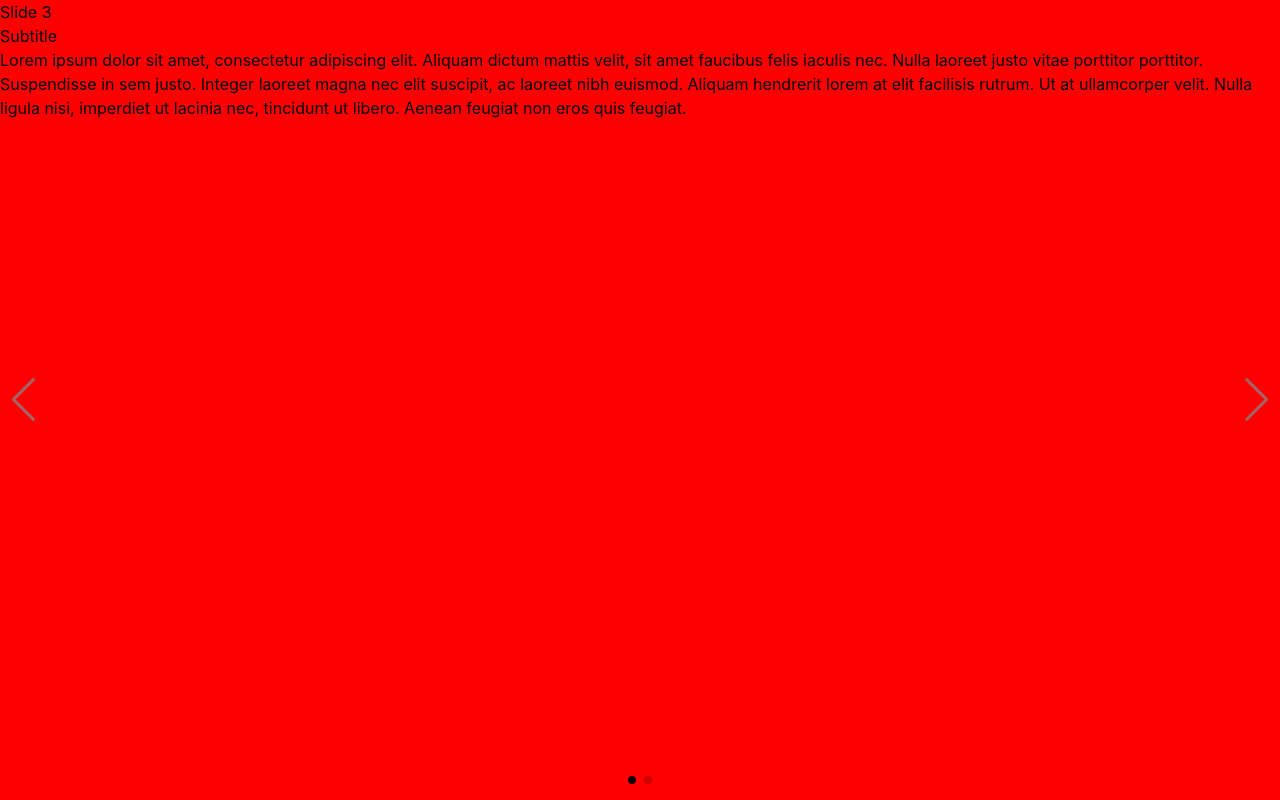
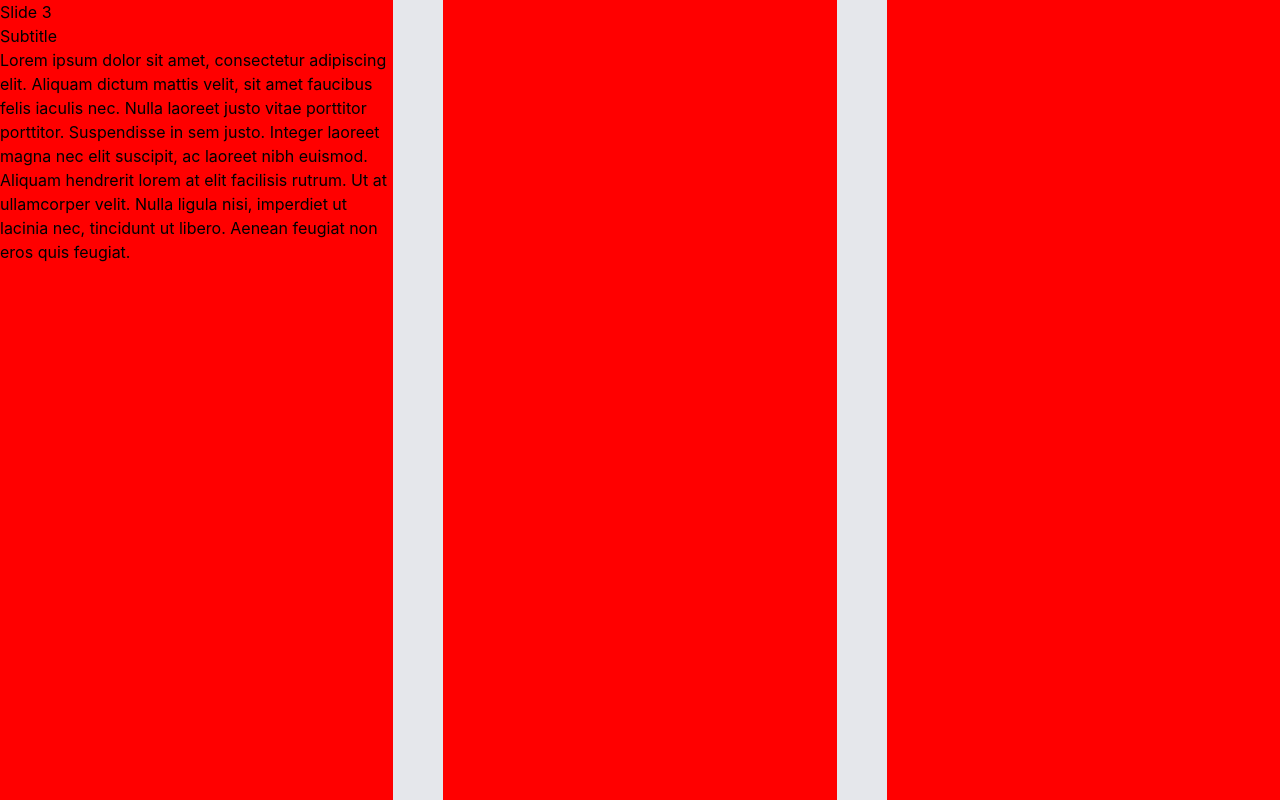
Before and after one commit to gmahima/framer-playground, a Next.js app: page / in a window 1280 px wide. Built offline with nearby package versions, Linux system fonts and the light colour scheme.

Commit message:
add text animation

```diff
--- /dev/null
+++ b/components/Swiper/Slide.jsx
@@ -0,0 +1,45 @@
+import { motion, useMotionValue } from "framer-motion"
+
+import { useSwiperSlide } from 'swiper/react';
+export const Slide = () => {
+    let isShowing = false
+    const swiperSlide = useSwiperSlide();
+    if(swiperSlide.isActive) {
+        isShowing = true
+    } else {
+        isShowing = false
+    }
+
+    console.log(swiperSlide, swiperSlide.isShowing)
+    return (
+        <motion.div style={{ backgroundColor: "red", height: "100vh" }}>
+            {isShowing && <motion.div
+              key={"s1"}
+              initial={{ y: 10, opacity: 0 }}
+              animate={{ y: 0, opacity: 1 }}
+              exit={{ y: -10, opacity: 0 }}
+              transition={{ duration: 0.2, delay: 0.2 }}
+            //   style={{opacity}}
+            >
+              <motion.div className="title" data-swiper-parallax="-300">
+                Slide 3
+              </motion.div>
+              <motion.div className="subtitle" data-swiper-parallax="-200">
+                Subtitle
+              </motion.div>
+              <motion.div className="text" data-swiper-parallax="-100">
+                <p>
+                  Lorem ipsum dolor sit amet, consectetur adipiscing elit.
+                  Aliquam dictum mattis velit, sit amet faucibus felis iaculis
+                  nec. Nulla laoreet justo vitae porttitor porttitor.
+                  Suspendisse in sem justo. Integer laoreet magna nec elit
+                  suscipit, ac laoreet nibh euismod. Aliquam hendrerit lorem at
+                  elit facilisis rutrum. Ut at ullamcorper velit. Nulla ligula
+                  nisi, imperdiet ut lacinia nec, tincidunt ut libero. Aenean
+                  feugiat non eros quis feugiat.
+                </p>
+              </motion.div>
+            </motion.div>}
+          </motion.div>
+    )
+}
--- a/components/Swiper/Swiper.jsx
+++ b/components/Swiper/Swiper.jsx
@@ -1,99 +1,23 @@
-import React, { useRef, useState } from "react";
-// Import Swiper React components
-import { Swiper, SwiperSlide } from "swiper/react";
-import { AnimatePresence } from "framer-motion";
+import { Virtual } from 'swiper';
+import { Swiper, SwiperSlide } from 'swiper/react';
+import {Slide} from './Slide'
 // Import Swiper styles
-import "swiper/css";
-import "swiper/css/pagination";
-import "swiper/css/navigation";
-
-// import required modules
-import { Parallax, Pagination, Navigation } from "swiper";
-import { motion, useMotionValue } from "framer-motion";
-
+import 'swiper/css';
+import 'swiper/css/virtual';
 
 export const ParallaxSwiper = () => {
-    let opacity = useMotionValue(0)
+  // Create array with 1000 slides
+  const slides = Array.from({ length: 1000 }).map(
+    (el, index) => `Slide ${index + 1}`
+  );
+
   return (
-    <AnimatePresence exitBeforeEnter>
-      <Swiper
-        loop={true}
-        style={{
-          "--swiper-navigation-color": "#a26565",
-          "--swiper-pagination-color": "#0c0101",
-        }}
-        speed={600}
-        pagination={{
-          clickable: true,
-        }}
-        navigation={true}
-        modules={[Pagination, Navigation]}
-        className="mySwiper"
-      >
-        <SwiperSlide>
-          <motion.div style={{ backgroundColor: "red", height: "100vh" }}>
-            <motion.div
-              key={"s1"}
-              initial={{ y: 10, opacity: 0 }}
-              animate={{ y: 0, opacity: 1 }}
-              exit={{ y: -10, opacity: 0 }}
-              transition={{ duration: 0.2, delay: 0.2 }}
-            >
-              <motion.div className="title" data-swiper-parallax="-300">
-                Slide 3
-              </motion.div>
-              <motion.div className="subtitle" data-swiper-parallax="-200">
-                Subtitle
-              </motion.div>
-              <motion.div className="text" data-swiper-parallax="-100">
-                <p>
-                  Lorem ipsum dolor sit amet, consectetur adipiscing elit.
-                  Aliquam dictum mattis velit, sit amet faucibus felis iaculis
-                  nec. Nulla laoreet justo vitae porttitor porttitor.
-                  Suspendisse in sem justo. Integer laoreet magna nec elit
-                  suscipit, ac laoreet nibh euismod. Aliquam hendrerit lorem at
-                  elit facilisis rutrum. Ut at ullamcorper velit. Nulla ligula
-                  nisi, imperdiet ut lacinia nec, tincidunt ut libero. Aenean
-                  feugiat non eros quis feugiat.
-                </p>
-              </motion.div>
-            </motion.div>
-          </motion.div>
+    <Swiper modules={[Virtual]} spaceBetween={50} slidesPerView={3} virtual>
+      {slides.map((slideContent, index) => (
+        <SwiperSlide key={slideContent} virtualIndex={index}>
+          <Slide />
         </SwiperSlide>
-
-        <SwiperSlide>
-          <motion.div
-            className="h-screen"
-            style={{ backgroundColor: "blue" }}
-            key={"s2"}
-            initial={{ y: 10, opacity: 0 }}
-            animate={{ y: 0, opacity: 1 }}
-            exit={{ y: -10, opacity: 0 }}
-            transition={{ duration: 0.2 }}
-          >
-            <motion.div>
-              <motion.div className="title" data-swiper-parallax="-300">
-                Slide 3
-              </motion.div>
-              <motion.div className="subtitle" data-swiper-parallax="-200">
-                Subtitle
-              </motion.div>
-              <motion.div className="text" data-swiper-parallax="-100">
-                <p>
-                  Lorem ipsum dolor sit amet, consectetur adipiscing elit.
-                  Aliquam dictum mattis velit, sit amet faucibus felis iaculis
-                  nec. Nulla laoreet justo vitae porttitor porttitor.
-                  Suspendisse in sem justo. Integer laoreet magna nec elit
-                  suscipit, ac laoreet nibh euismod. Aliquam hendrerit lorem at
-                  elit facilisis rutrum. Ut at ullamcorper velit. Nulla ligula
-                  nisi, imperdiet ut lacinia nec, tincidunt ut libero. Aenean
-                  feugiat non eros quis feugiat.
-                </p>
-              </motion.div>
-            </motion.div>
-          </motion.div>
-        </SwiperSlide>
-      </Swiper>
-    </AnimatePresence>
+      ))}
+    </Swiper>
   );
 };
```
